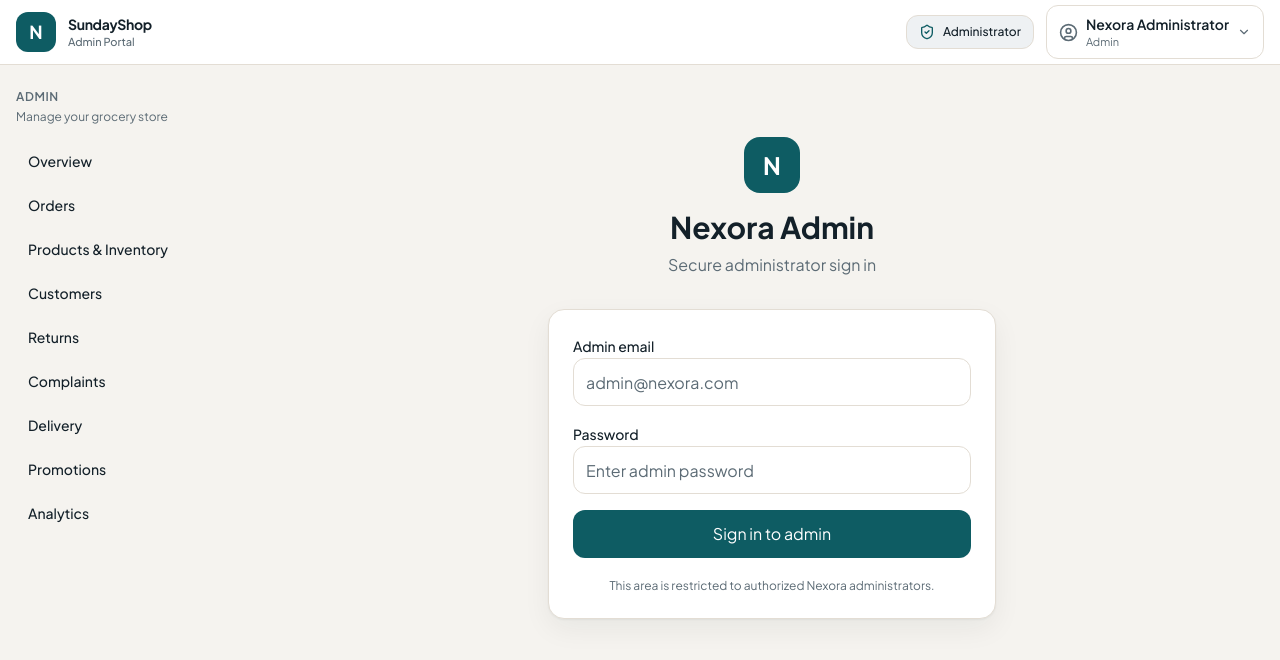
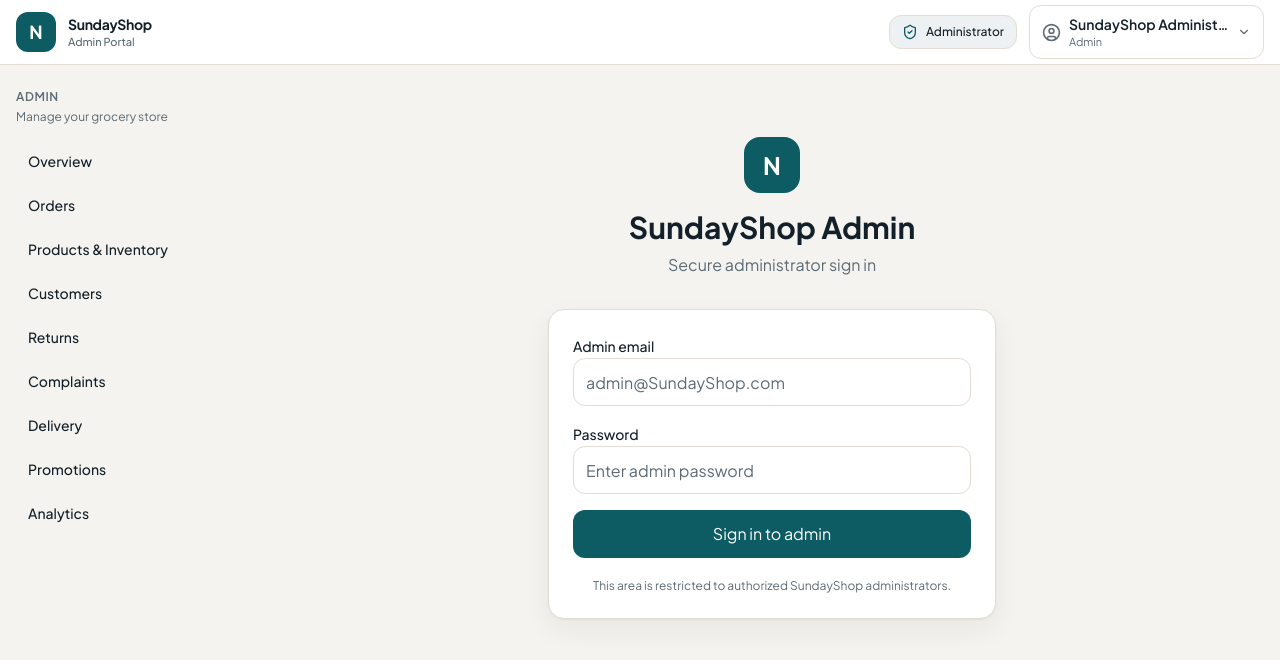
Before and after one commit to faiza55fz/nexora, a Next.js app: page /admin/login in a window 1280 px wide. Shown: the top 660 px of the page. Built offline with nearby package versions, Linux system fonts and the light colour scheme; no server answers.

Commit message:
Fix order tracking

```diff
--- a/src/app/account/loyalty/page.tsx
+++ b/src/app/account/loyalty/page.tsx
@@ -13,7 +13,7 @@ export default function LoyaltyPage() {
       </Link>
 
       <PageHeader
-        title="Nexora Rewards"
+        title="SundayShop Rewards"
         subtitle={customer.loyalty.next}
       />
 
--- a/src/app/admin/delivery/page.tsx
+++ b/src/app/admin/delivery/page.tsx
@@ -984,7 +984,7 @@ export default function DeliveryPage() {
                             />
 
                             <span>
-                              Nexora Grocery
+                              SundayShop
                               Warehouse
                             </span>
                           </div>
--- a/src/app/admin/layout.tsx
+++ b/src/app/admin/layout.tsx
@@ -6,7 +6,7 @@ children,
 }: {
 children: ReactNode;
 }) {
-const adminName = process.env.ADMIN_NAME || "Nexora Administrator";
+const adminName = process.env.ADMIN_NAME || "SundayShop Administrator";
 const adminEmail = process.env.ADMIN_EMAIL || "Admin";
 
 return ( <DashboardShell
--- a/src/app/admin/login/page.tsx
+++ b/src/app/admin/login/page.tsx
@@ -55,7 +55,7 @@ export default function AdminLoginPage() {
           </div>
 
           <h1 className="mt-4 text-3xl font-bold">
-            Nexora Admin
+            SundayShop Admin
           </h1>
 
           <p className="mt-2 text-muted">
@@ -70,7 +70,7 @@ export default function AdminLoginPage() {
                 type="email"
                 value={email}
                 onChange={(e) => setEmail(e.target.value)}
-                placeholder="admin@nexora.com"
+                placeholder="admin@SundayShop.com"
                 autoComplete="username"
                 required
               />
@@ -104,7 +104,7 @@ export default function AdminLoginPage() {
           </form>
 
           <p className="mt-5 text-center text-xs text-muted">
-            This area is restricted to authorized Nexora administrators.
+            This area is restricted to authorized SundayShop administrators.
           </p>
         </Card>
       </div>
--- a/src/app/delivery/earnings/page.tsx
+++ b/src/app/delivery/earnings/page.tsx
@@ -803,9 +803,9 @@ if (refreshedResponse.ok) {
     </p>
 
     <p className="mt-1 font-semibold">
-      ₹{earningsSummary.alreadyCashout.toLocaleString(
+      ₹{((earningsSummary.alreadyCashout ?? 0).toLocaleString(
         "en-IN",
-      )}
+      ))}
     </p>
   </div>
 
@@ -815,9 +815,9 @@ if (refreshedResponse.ok) {
     </p>
 
     <p className="mt-1 font-semibold">
-      ₹{earningsSummary.availableBalance.toLocaleString(
+      ₹{((earningsSummary.availableBalance ?? 0).toLocaleString(
         "en-IN",
-      )}
+      ))}
     </p>
   </div>
 
--- a/src/app/login/page.tsx
+++ b/src/app/login/page.tsx
@@ -54,7 +54,7 @@ function LoginForm() {
           name:
             customer?.name ||
             session.user.user_metadata?.name ||
-            "Nexora Customer",
+            "SundayShop Customer",
           email:
             customer?.email ||
             session.user.email ||
@@ -165,7 +165,7 @@ function LoginForm() {
         name:
           customer?.name ||
           data.user.user_metadata?.name ||
-          "Nexora Customer",
+          "SundayShop Customer",
         email:
           customer?.email ||
           data.user.email ||
@@ -239,15 +239,15 @@ function LoginForm() {
       <div className="mx-auto max-w-md">
         <div className="mb-8 text-center">
           <div className="mx-auto grid h-14 w-14 place-items-center rounded-2xl bg-brand text-2xl font-bold text-white">
-            N
+            S
           </div>
 
           <h1 className="mt-4 text-3xl font-bold">
             {isForgotPassword
               ? "Reset your password"
               : isSignup
-                ? "Create your Nexora account"
-                : "Welcome to Nexora"}
+                ? "Create your SundayShop account"
+                : "Welcome to SundayShop"}
           </h1>
 
           <p className="mt-2 text-muted">
--- a/src/app/products/listing-client.tsx
+++ b/src/app/products/listing-client.tsx
@@ -77,7 +77,7 @@ export default function ListingClient() {
 
               id: product.id,
               name: product.name,
-              brand: product.brand || "",
+              brand: "SundayShop", // Hardcoded brand name
 
               category:
                 product.categories?.name?.toLowerCase() ||
--- a/src/app/reset-password/page.tsx
+++ b/src/app/reset-password/page.tsx
@@ -126,7 +126,7 @@ export default function ResetPasswordPage() {
           </h1>
 
           <p className="mt-2 text-muted">
-            Choose a new password for your Nexora account.
+            Choose a new password for your SundayShop account.
           </p>
         </div>
 
--- a/src/components/dashboard-shell.tsx
+++ b/src/components/dashboard-shell.tsx
@@ -32,6 +32,7 @@ export function DashboardShell({
 
   async function handleLogout() {
     if (!isAdmin) return;
+      setAccountOpen(false);
 
     await fetch("/api/admin/logout", {
       method: "POST",
```
